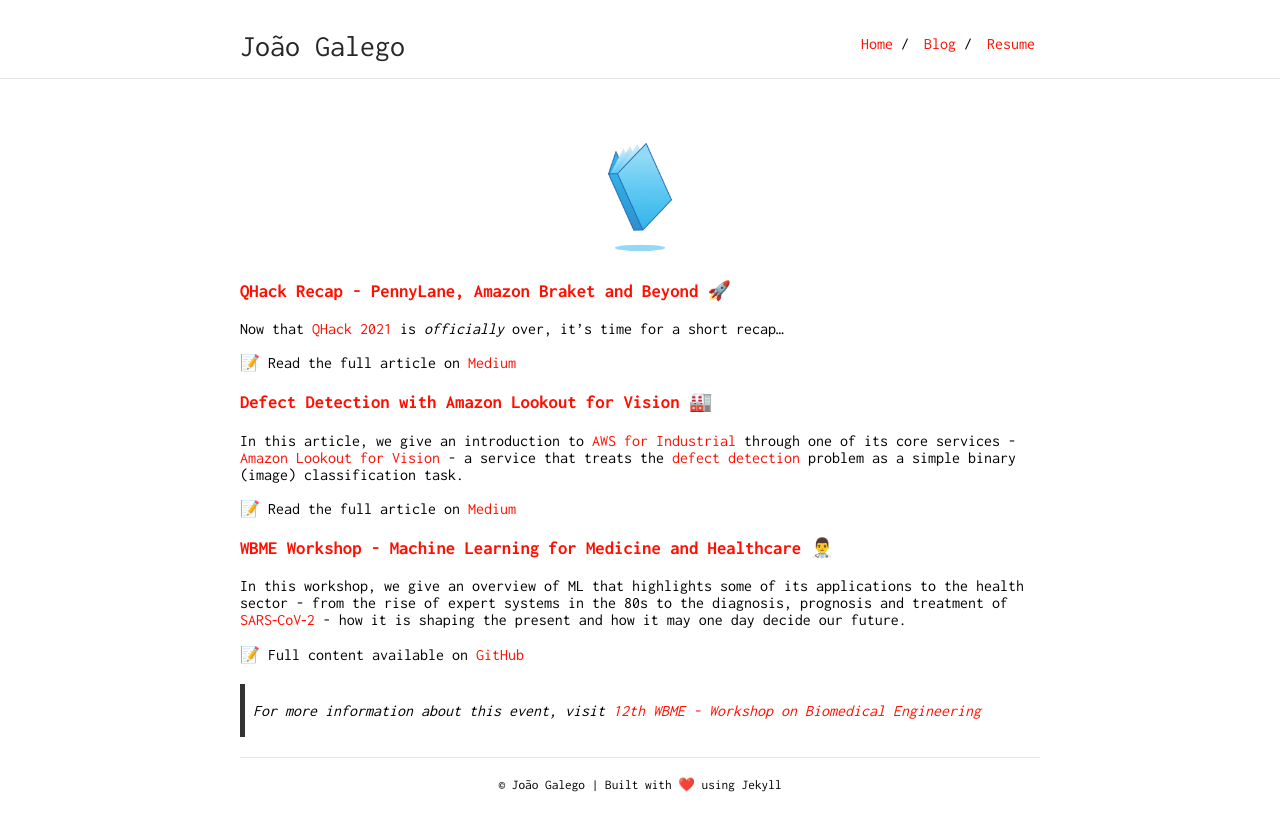
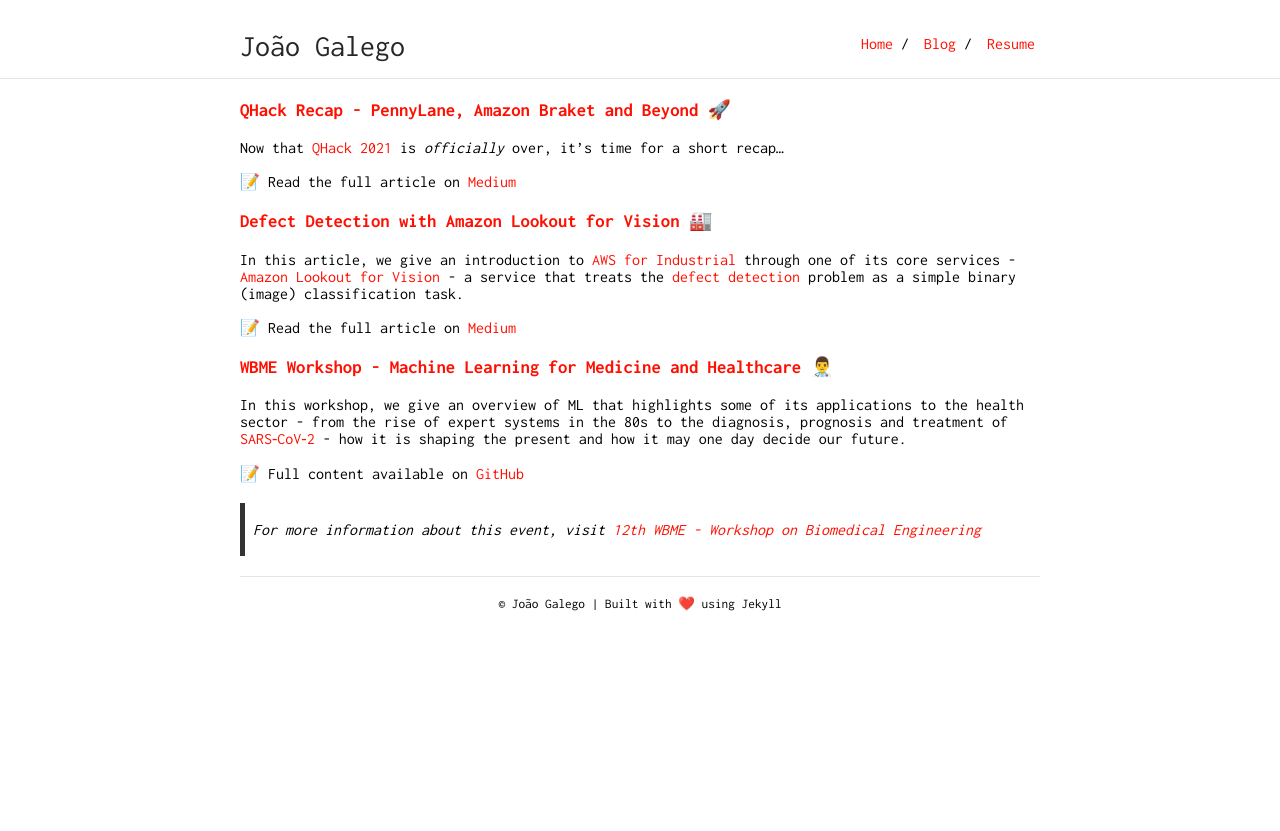
Before and after one commit to JGalego/JGalego.github.io, a Jekyll site: the page built from blog.md, in a window 1280 px wide. Shown: the top 831 px of the page. Built offline with Jekyll 4.4.1, drawn with Linux system fonts in a browser that asks for light colours.

Commit message:
Removed blogs image

```diff
--- a/blog.md
+++ b/blog.md
@@ -2,8 +2,6 @@
 title: Blog
 layout: default
 ---
-
-<img src="/assets/images/blog.gif" width="50%" style="max-width: 300px; margin-left: auto; margin-right: auto; display: block"/>
 
 {% for post in site.posts %}
 ### [{{ post.title }}]({{ post.url }})
```
Also changed, not shown: assets/images/blog.gif (deleted).
